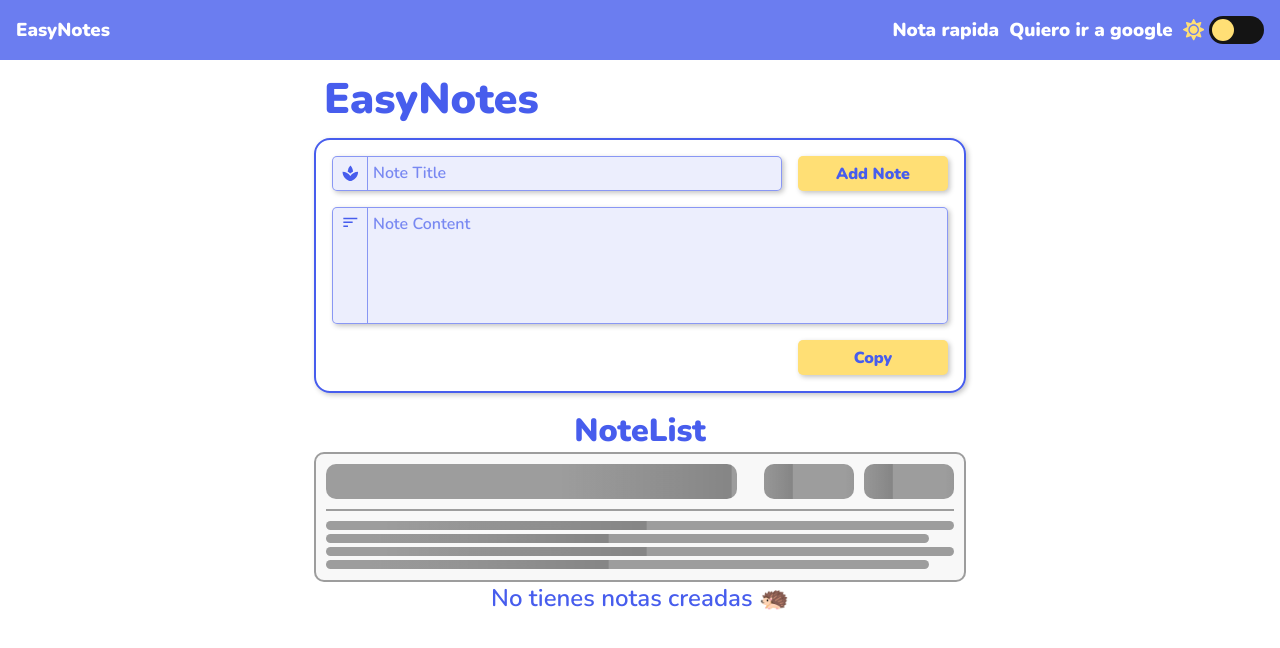
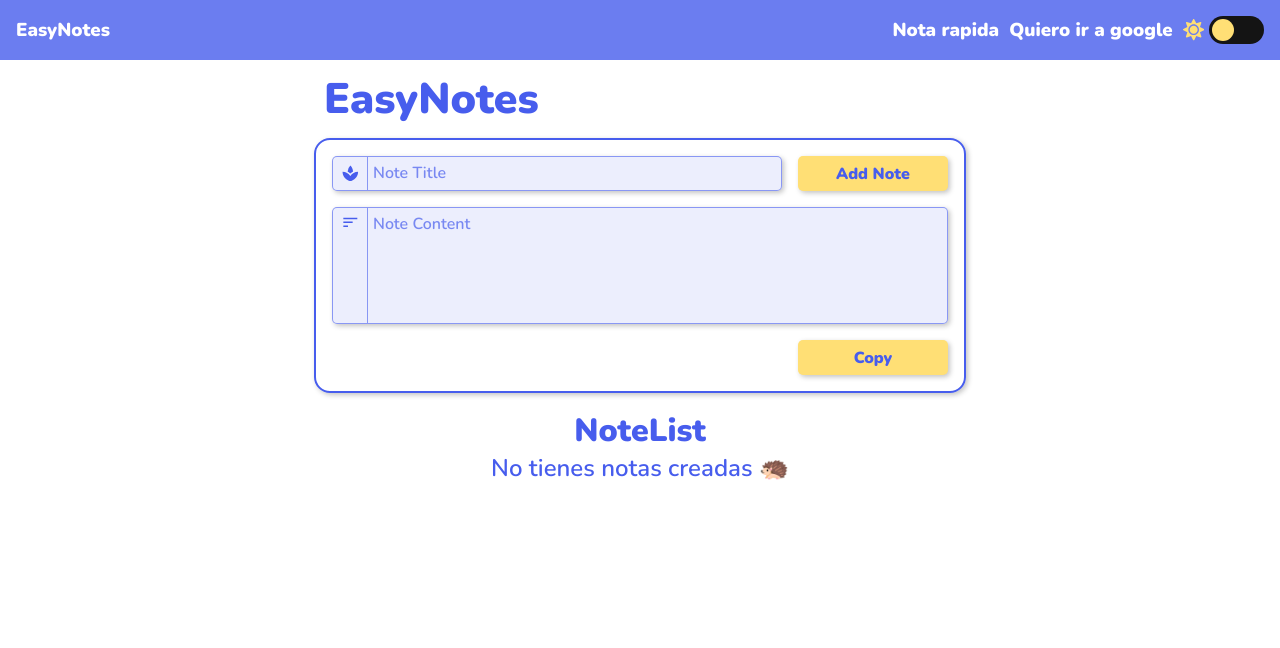
Before and after one commit to Geaglts/EasyNotes, a React app: page /fast in a window 1280 px wide. Shown: the top 648 px of the page. Built offline with nearby package versions, Linux system fonts and the light colour scheme.

Commit message:
Implemente el skeleton de la nota en la lista de notas

```diff
--- a/src/containers/NoteList.tsx
+++ b/src/containers/NoteList.tsx
@@ -45,7 +45,7 @@ function NoteList({
   return (
     <div className={`NoteList ${darkTheme ? 'NoteListDark' : ''}`}>
       <h1 className="NoteList__Title">NoteList</h1>
-      {true && <NoteSkeleton />}
+      {loading && <NoteSkeleton />}
       {error && <Message textMessage={error} />}
       {!loading && !error && loadNotes()}
     </div>
--- a/src/styles/Containers/NoteList.scss
+++ b/src/styles/Containers/NoteList.scss
@@ -15,6 +15,10 @@
     margin: 0 3px;
     margin-bottom: 10px;
   }
+
+  .NoteSkeleton + .NoteSkeleton {
+    margin-top: 12px;
+  }
 }
 
 .NoteListDark {
```
